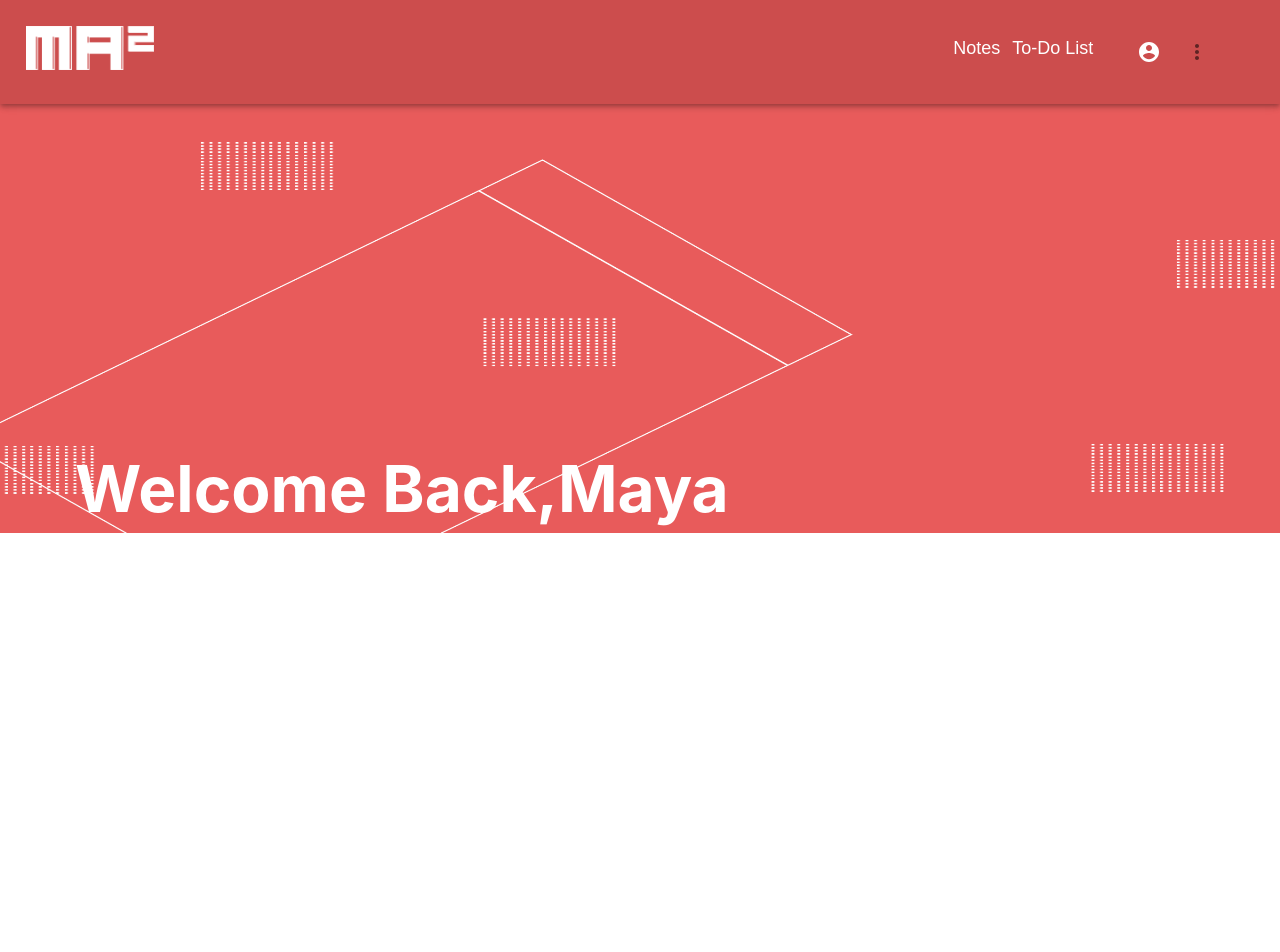
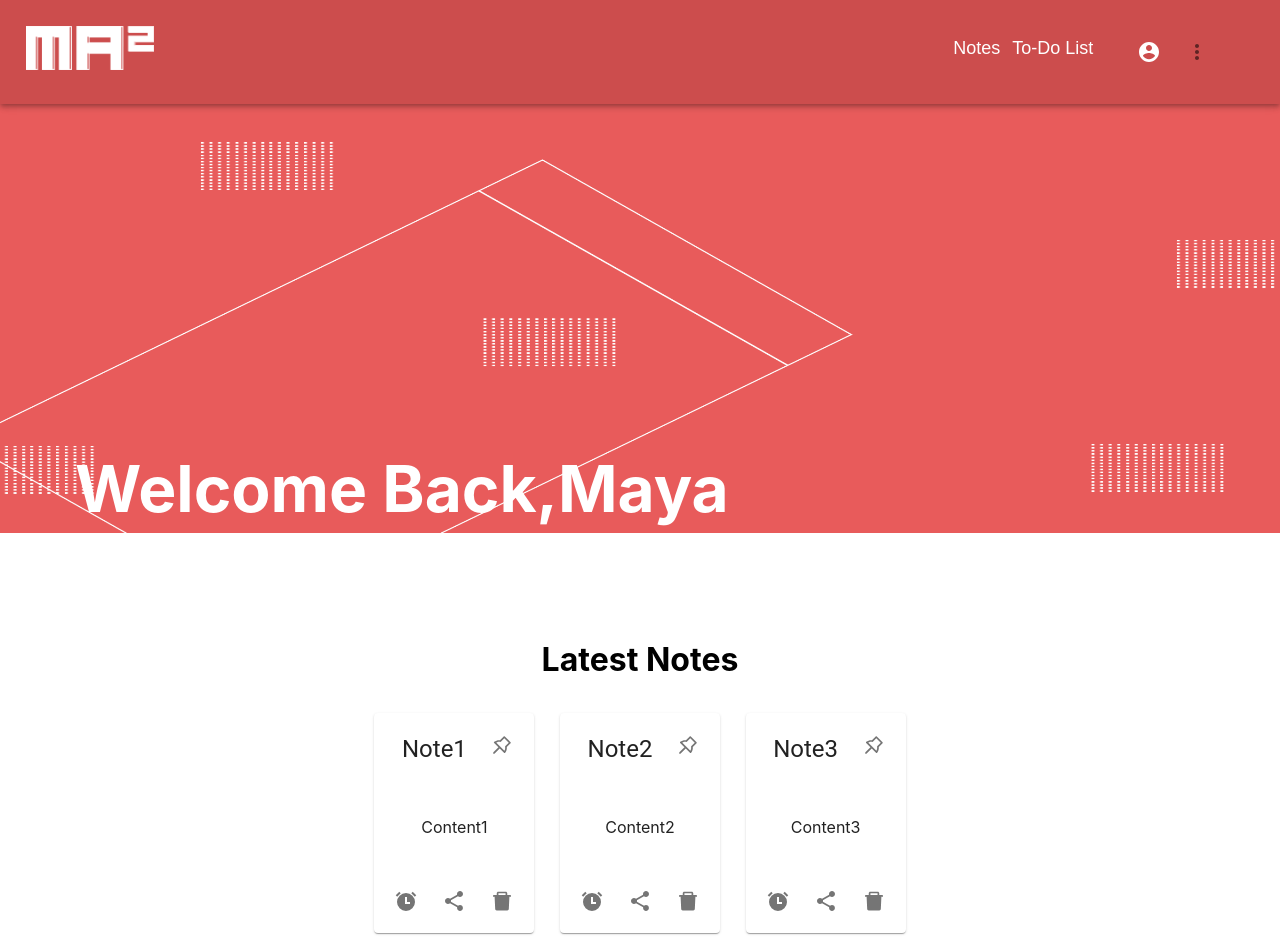
Before and after one commit to youssefsfahmy/MA-Sqrt, a React (Create React App) app: page / in a window 1280 px wide. Shown: the top 952 px of the page. Before the commit the page ends 800 px from the top, so only its background shows below. Built offline with nearby package versions, Linux system fonts and the light colour scheme.

Commit message:
handled multiple lists problem

```diff
--- a/src/App.js
+++ b/src/App.js
@@ -1,6 +1,6 @@
-import logo from "./logo.svg";
+// import logo from "./logo.svg";
 import "./App.css";
-import { BrowserRouter, Route, Router, Switch } from "react-router-dom";
+import {Route, Switch } from "react-router-dom";
 import Homepage from "./Pages/Homepage";
 import Login from "./Pages/Login";
 import SignUp from "./Pages/SignUp";
--- a/src/Components/Notes/NoteInput.js
+++ b/src/Components/Notes/NoteInput.js
@@ -46,7 +46,7 @@ export default function NoteInput(props) {
         date:"",
         curDate:""
       });
-    const [note,setNote]=React.useState({title:"",content:""})
+    // const [note,setNote]=React.useState({title:"",content:""})
     const [expand,setExpand]=React.useState(false)
     const handleChange = (prop) => (event) => {
         setValues({ ...values, [prop]: event.target.value });
--- a/src/Components/Notes/Notes.js
+++ b/src/Components/Notes/Notes.js
@@ -33,7 +33,7 @@ const useStyles = makeStyles((theme) => ({
 export default function Notes() {
   const classes = useStyles();
   const [arr, setArr] = React.useState([]);
-  const [el, setEl] = React.useState();
+  // const [el, setEl] = React.useState();
   const [button, setButton] = React.useState(false);
   const [id, setId] = React.useState(0);
   const [open, setOpen] = React.useState(false);
@@ -46,9 +46,9 @@ export default function Notes() {
   //     // Update the document title using the browser API
   //     setArr(arr)
   //   },[button])
-  const handleClick = () => {
-    setOpen(true);
-  };
+  // const handleClick = () => {
+  //   setOpen(true);
+  // };
 
   const handleClose = (event, reason) => {
     if (reason === 'clickaway') {
--- a/src/Components/TodoList/Sidebar.js
+++ b/src/Components/TodoList/Sidebar.js
@@ -10,7 +10,9 @@ import ListItemIcon from "@material-ui/core/ListItemIcon";
 import ListItemText from "@material-ui/core/ListItemText";
 import InboxIcon from "@material-ui/icons/MoveToInbox";
 import MailIcon from "@material-ui/icons/Mail";
-import { Height } from "@material-ui/icons";
+// import { Height } from "@material-ui/icons";
+import {AiOutlineUnorderedList} from "react-icons/ai";
+
 import AddBoxIcon from "@material-ui/icons/AddBox";
 const useStyles = makeStyles({
   list: {
@@ -43,6 +45,7 @@ export default function Sidebar(props) {
       { title: "Untitled_" + key, key, arrTodos: [] },
     ]);
     setKey(key + 1);
+    // console.log(props.all)
   };
 
   const onClick2 = (e, id) => {
@@ -73,7 +76,7 @@ export default function Sidebar(props) {
         {lists.map((text, index) => (
           <ListItem button key={text.title} onClick={(e) => onClick2(e, index)}>
             <ListItemIcon>
-              {index % 2 === 0 ? <InboxIcon /> : <MailIcon />}
+              <AiOutlineUnorderedList />
             </ListItemIcon>
             <ListItemText primary={text.title} />
           </ListItem>
--- a/src/Components/TodoList/Textbox1.js
+++ b/src/Components/TodoList/Textbox1.js
@@ -2,7 +2,7 @@ import React from 'react';
 import { makeStyles } from '@material-ui/core/styles';
 import TextField from '@material-ui/core/TextField';
 import AddBoxIcon from '@material-ui/icons/AddBox';
-import { createContext } from 'react';
+// import { createContext } from 'react';
 
 
 const useStyles = makeStyles((theme) => ({
@@ -33,25 +33,24 @@ export default function BasicTextFields(props) {
      editMode: false
 
     }
-
-    console.log(newTodo);
+    setText("")
+    // console.log(newTodo);
     props.setArrayy([...props.arrayy,newTodo])
 
   }
 
   const handleInputChange=(e) =>{
     setText(e.target.value)
-    console.log(e.target.value)
+    // console.log(e.target.value)
 }
 
 
   return (
     <form className={classes.root} noValidate autoComplete="off">
 
-      <TextField id="filled-basic" label="" variant="filled" value={props.text} onChange={handleInputChange}  InputProps={{
+      <TextField id="filled-basic" label="" variant="filled" value={text} onChange={handleInputChange}  InputProps={{
           startAdornment: (
             <AddBoxIcon onClick={clickHandle} className="addbox" />
-
           ),
         }}/>
 
--- a/src/Components/TodoList/TodoList.js
+++ b/src/Components/TodoList/TodoList.js
@@ -3,24 +3,44 @@ import Textbox1 from "./Textbox1";
 import ExactlistNew from "./ExactListNew";
 
 export default function TodoList(props) {
-  console.log(props.cur);
+  // console.log(props.cur);
   const [add, setAdd] = React.useState(false);
   const [title, setTitle] = React.useState("Untitled");
   const [array, setArray] = React.useState(
-    props.cur === -1 ? [] : props.all[props.cur]
+    props.cur === -1 ? [] : props.all[props.cur].arrTodos
   );
-  console.log("AAAAA", array);
+  // console.log("AAAAA", array);
   React.useEffect(() => {
-    console.log(array);
-    const arrTodos = props.cur === -1 ? [] : props.all[props.cur];
-    console.log(props.cur + " " + arrTodos);
+    if(props.cur===-1)return
+    // console.log(array);
+    // const arrTodos = props.cur === -1 ? [] : props.all[props.cur].arrTodos;
+    // console.log(props.cur + " " + arrTodos);
     // setArray(arrTodos);
+    // console.log(props.all[props.cur].title)
+    console.log("hi",props.all)
+    setTitle(props.all[props.cur].title)
     props.setAll([
       ...props.all.slice(0, props.cur),
-      arrTodos,
+      {...props.all[props.cur],arrTodos:[...array]},
       ...props.all.slice(props.cur + 1),
     ]);
   }, [array]);
+  React.useEffect(() => {
+    if(props.cur===-1)return
+    // console.log(array);
+    // const arrTodos = props.cur === -1 ? [] : props.all[props.cur].arrTodos;
+    // console.log(props.cur + " " + arrTodos);
+    // setArray(arrTodos);
+    // console.log(props.all[props.cur].title)
+    // console.log("hi",props.all)
+    // setTitle(props.all[props.cur].title)
+    // props.setAll([
+    //   ...props.all.slice(0, props.cur),
+    //   {...props.all[props.cur],arrTodos:[...array]},
+    //   ...props.all.slice(props.cur + 1),
+    // ]);
+    setArray(props.all[props.cur].arrTodos)
+  }, [props.cur]);
   return (
     <div>
       <div>
--- a/src/Pages/Homepage.js
+++ b/src/Pages/Homepage.js
@@ -1,13 +1,13 @@
 import React from "react";
 import NavBar from "../Components/HomePage/NavBar";
 import homebgd from "../Homepagebgd.png";
-import { height } from "@material-ui/system";
+// import { height } from "@material-ui/system";
 import { useContext } from "react";
 import UserNamecontext from "../Components/UserNamecontext";
-
+import NoteCard from "../Components/Notes/NoteCard";
 export default function Homepage() {
   const [user, setUser] = useContext(UserNamecontext);
-  console.log("User", user);
+  // console.log("User", user);
   return (
     <div>
       <NavBar />
@@ -20,7 +20,7 @@ export default function Homepage() {
           height: "20vw",
         }}
       >
-        <img src={homebgd} style={{ width: "100%", height: "40vw" }} />
+        <img src={homebgd} style={{ width: "100%", height: "40vw" }}  alt={"welcome"} />
         <h1
           style={{
             position: "absolute",
@@ -33,6 +33,35 @@ export default function Homepage() {
           Welcome Back,{user}
         </h1>
       </div>
+      <div style={{textAlign: "-webkit-center"}}>
+        <h1 style={{marginTop:"35vh"}}>Latest Notes</h1>
+        {/* id:"",
+        title:"",
+        content:"",
+        date:"",
+        curDate:"" */}
+        <div style={{display:"flex",justifyContent:"center"}}>
+        <NoteCard elem={{id:"0",
+        title:"Note1",
+        content:"Content1",
+        date:"",
+        curDate:""}}></NoteCard>
+        <NoteCard elem={{id:"1",
+        title:"Note2",
+        content:"Content2",
+        date:"",
+        curDate:""}}></NoteCard>
+        <NoteCard elem={{id:"2",
+        title:"Note3",
+        content:"Content3",
+        date:"",
+        curDate:""}}></NoteCard>
+        </div>
+      </div>
+      <div style={{textAlign: "-webkit-center"}}> {/*latest todos*/}
+      <h1 style={{marginTop:"10vh"}}>Latest Todos</h1>
+
+      </div>
     </div>
   );
 }
--- a/src/Pages/SignUp.js
+++ b/src/Pages/SignUp.js
@@ -1,4 +1,4 @@
-import { useState, useEffect } from "react";
+// import { useState, useEffect } from "react";
 import React from "react";
 import SignUp1 from "../Components/SignUp/SignUp1";
 import SignUp2 from "../Components/SignUp/SignUp2";
--- a/src/Pages/Todo.js
+++ b/src/Pages/Todo.js
@@ -1,4 +1,4 @@
-import React, { useState } from "react";
+import React from "react";
 import Sidebar from "../Components/TodoList/Sidebar";
 import TodoList from "../Components/TodoList/TodoList";
 import NavBar from "../Components/HomePage/NavBar";
@@ -6,7 +6,7 @@ import NavBar from "../Components/HomePage/NavBar";
 export default function Todo() {
   const [all, setAll] = React.useState([]);
   const [cur, setCur] = React.useState(-1);
-  console.log(all[cur]);
+  // console.log(all[cur]);
   return (
     <div>
       <div>
--- a/src/index.js
+++ b/src/index.js
@@ -3,7 +3,7 @@ import ReactDOM from 'react-dom';
 import './index.css';
 import App from './App';
 import reportWebVitals from './reportWebVitals';
-import { BrowserRouter, Route, Switch } from "react-router-dom";
+import { BrowserRouter} from "react-router-dom";
 
 ReactDOM.render(
   <BrowserRouter>
```
Also changed, not shown: src/Components/HomePage/NavBar.js (+7 -7 lines), src/Components/TodoList/ExactListNew.js (+4 -4 lines).
